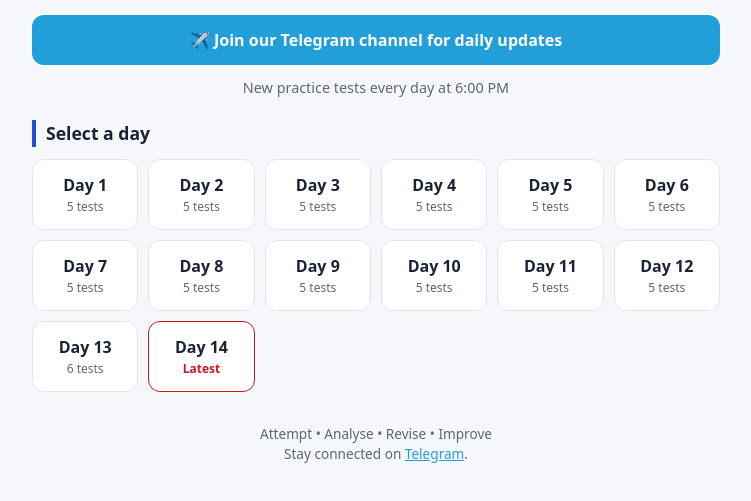
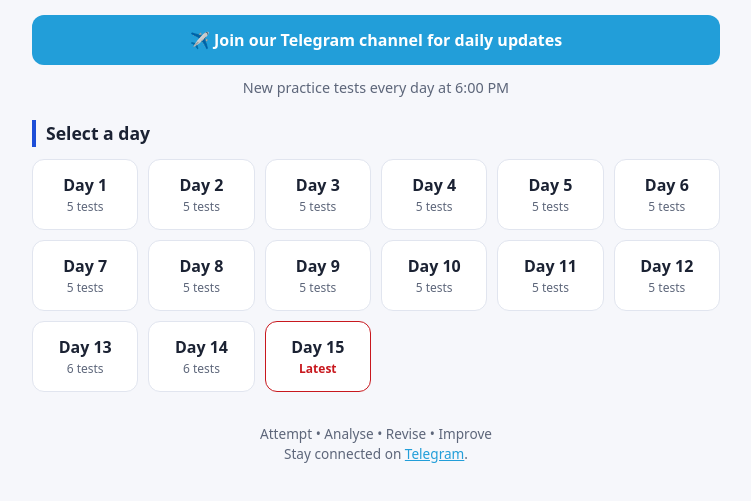
Before and after one commit to Akshara375go/sda-fda-free-series, a plain HTML site: page index.html in a window 1280 px wide. Shown: the part 221-722 px from the top of the page, without its empty margins (264-1015 px from the left). Drawn offline with Linux system fonts and the light colour scheme.

Commit message:
Update index.html

```diff
--- a/index.html
+++ b/index.html
@@ -190,6 +190,14 @@ var DAYS = [
     { s: "mental",   topics: ["Analogy", "Classification – Odd One Out"], url: "https://share.gemini.google/nRbDl8zNSRW2" },
     { s: "english",  topics: ["Parts of Speech", "Articles – A, An and The"], url: "https://share.gemini.google/hHASRP3IqEIJ" },
     { s: "ca",       topics: ["May 2026 Monthly Compilation – Day 2/2"], url: "https://share.gemini.google/b7XCqzzipjgA" }
+   ]},
+  { day: 15, tests: [
+    { s: "indhistory", topics: ["Mahajanapadas – Sixteen Mahajanapadas", "Rise of Magadha – Haryanka, Shishunaga and Nanda Dynasties"], url: "https://share.gemini.google/gyzcVO5hC8aa" },
+    { s: "science",  topics: ["Biology: Cell Organelles – Structure and Functions", "Cell Division – Introduction to Mitosis and Meiosis"], url: "https://share.gemini.google/FB0o5Rkvj0V9" },
+    { s: "indgeo",   topics: ["Interior of the Earth – Crust, Mantle and Core", "Rocks – Types and Rock Cycle"], url: "https://share.gemini.google/tsKcK4rHj0I7" },
+    { s: "mental",   topics: ["Coding and Decoding", "Blood Relations"], url: "https://share.gemini.google/SwCyfuaZTyye" },
+    { s: "english",  topics: ["Pronouns – Types and Usage", "Adjectives – Types and Degrees of Comparison"], url: "https://share.gemini.google/UPHBmtcNnQo7" },
+    { s: "ca",       topics: ["June 2026 Monthly Compilation – Day 1/2"], url: "https://share.gemini.google/QcBulJglXyui" }
   ]}
 ];
 
```
